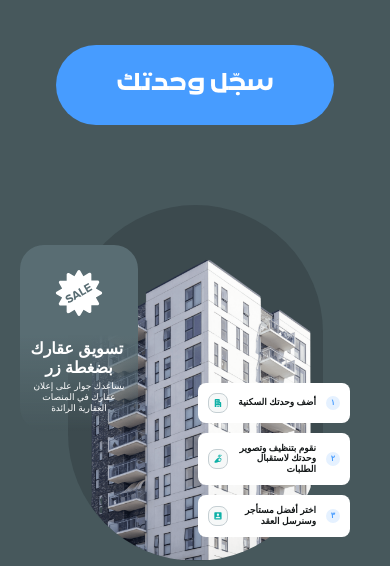
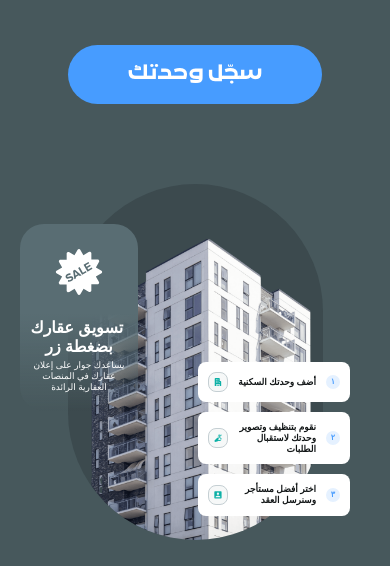
Before and after one commit to mohamedsobhi70/jywar, a website: page index.html in a window 390 px wide. Shown: the part 278-844 px from the top of the page. Drawn offline with Linux system fonts and the light colour scheme; a web font is replaced by a local one.

Commit message:
decrease button

```diff
--- a/index.html
+++ b/index.html
@@ -46,7 +46,7 @@
         <!-- Start Jywar Hero Section  -->
         <section class="bg-Base-800 overflow-hidden">
             <div
-                class="container h-screen grid grid-cols-1 lg:grid-cols-2 gap-20 items-center pt-[140px] pb-[75px] lg:py-[140px] lg:pt-40 relative  px-5 lg:px-0">
+                class="container min-h-screen grid grid-cols-1 lg:grid-cols-2 gap-20 items-center pt-[140px] pb-[75px] lg:py-[140px] lg:pt-40 relative  px-5 lg:px-0">
                 <div class="circle-shap circle-shap-3 hidden lg:block" data-aos="zoom-in" data-aos-delay="750"></div>
                 <div class="circle-shap circle-shap-4 hidden lg:block" data-aos="zoom-in" data-aos-delay="750"></div>
                 <img src="assets/images/hero-1.png" data-aos="fade-up" data-aos-delay="400"
--- a/input.css
+++ b/input.css
@@ -41,7 +41,7 @@
     @apply scroll-smooth;
   }
   .main-btn {
-    @apply py-6 px-[60px] bg-blue-500 rounded-full font-bold text-[21px] text-white leading-normal font-BukraWide;
+    @apply py-4 lg:py-6 px-[60px] bg-blue-500 rounded-full font-bold text-lg lg:text-[21px] text-white leading-normal font-BukraWide;
   }
 
   .section-title {
```
Also changed, not shown: assets/styles/style.css.
